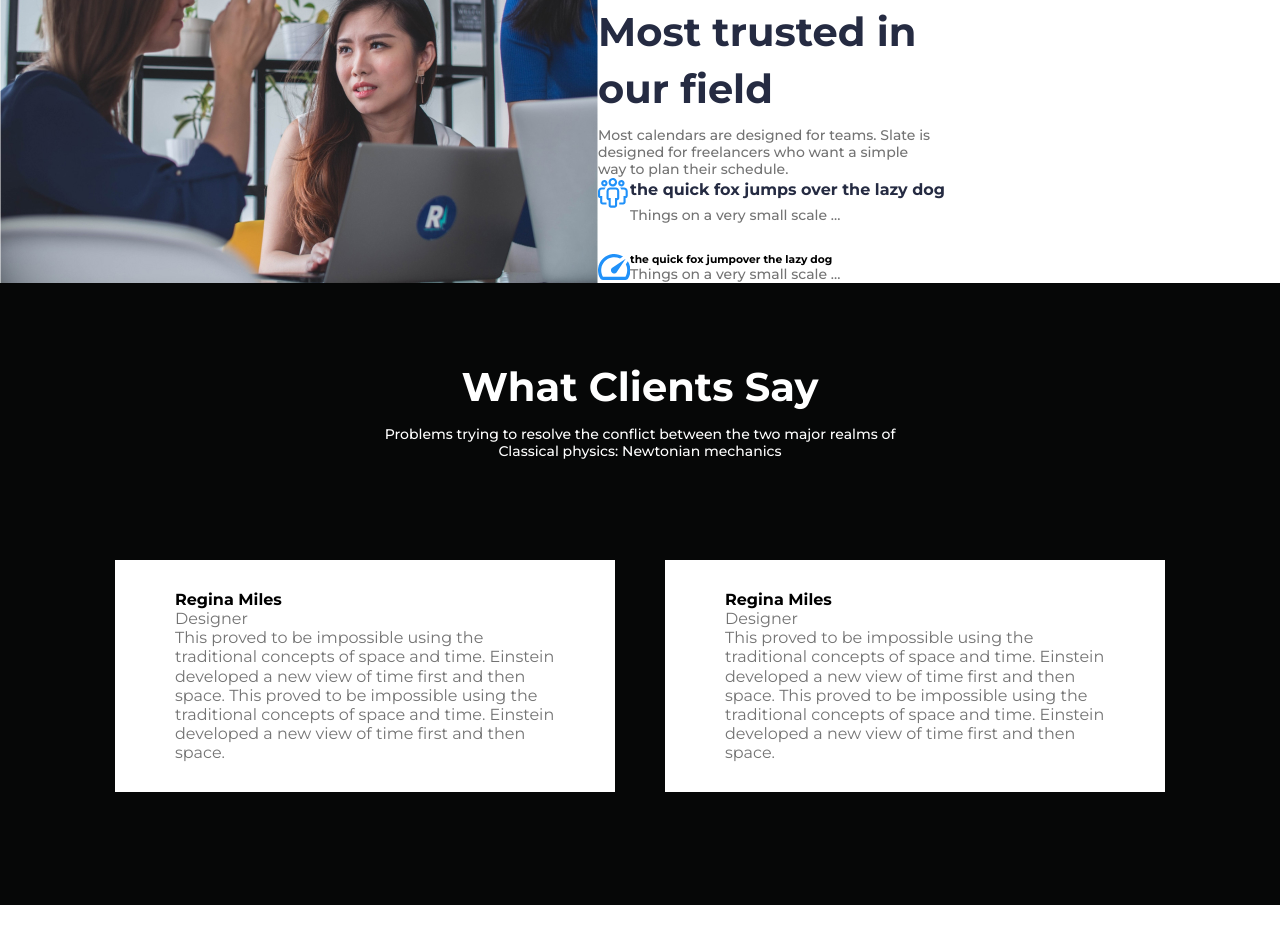
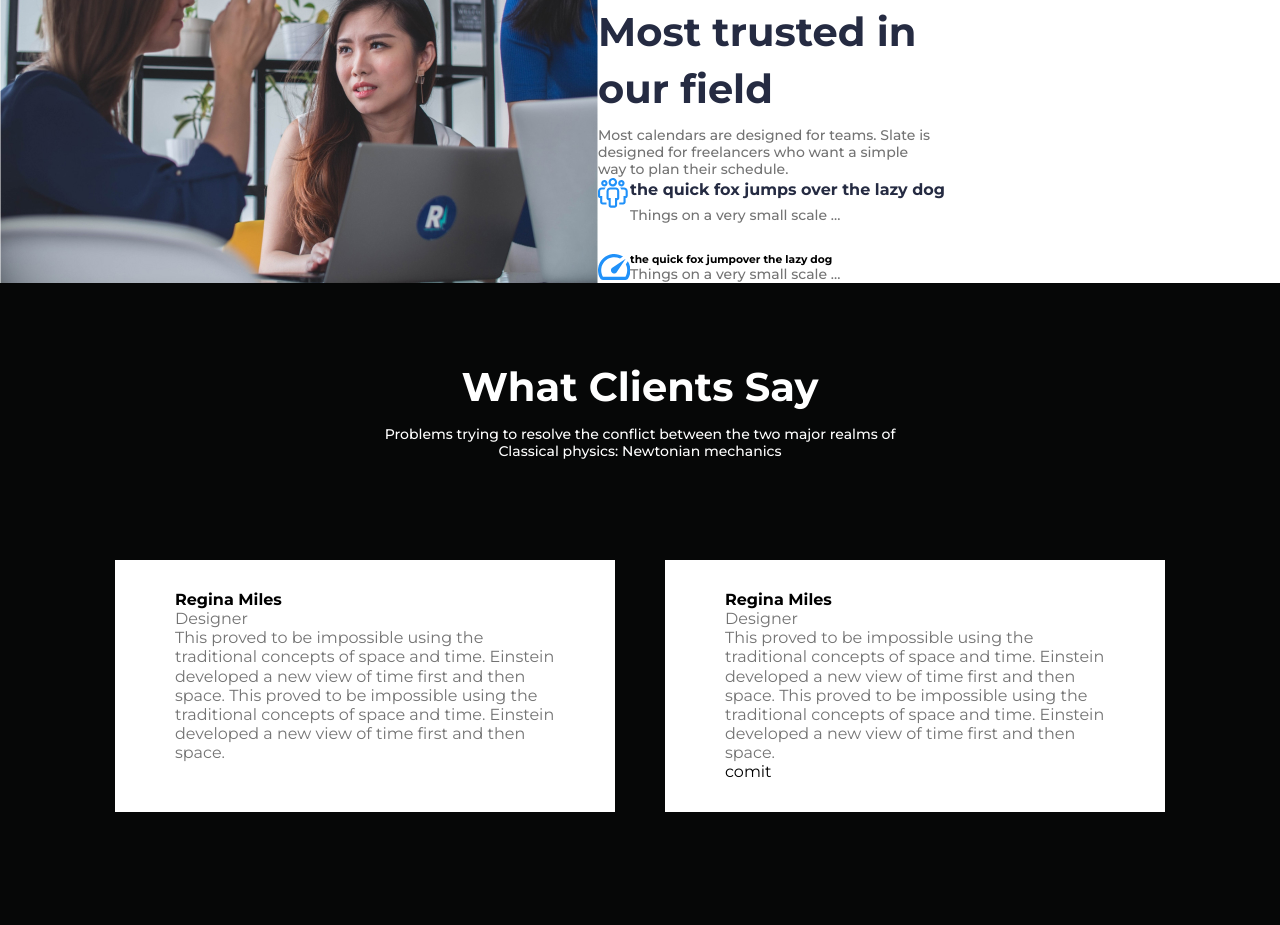
Before and after one commit to mansursk00/Aconsulting, a plain HTML site: page index.html in a window 1280 px wide. Shown: the part 1684-2609 px from the top of the page. Drawn offline with Linux system fonts and the light colour scheme.

Commit message:
one change

```diff
--- a/index.html
+++ b/index.html
@@ -200,6 +200,7 @@ more<a>
                             to be impossible using the traditional concepts of
                             space and time. Einstein developed a new view
                             of time first and then space.</p>
+                            <p>comit</p>
                     </div>
                 </div>
         </div>
```
